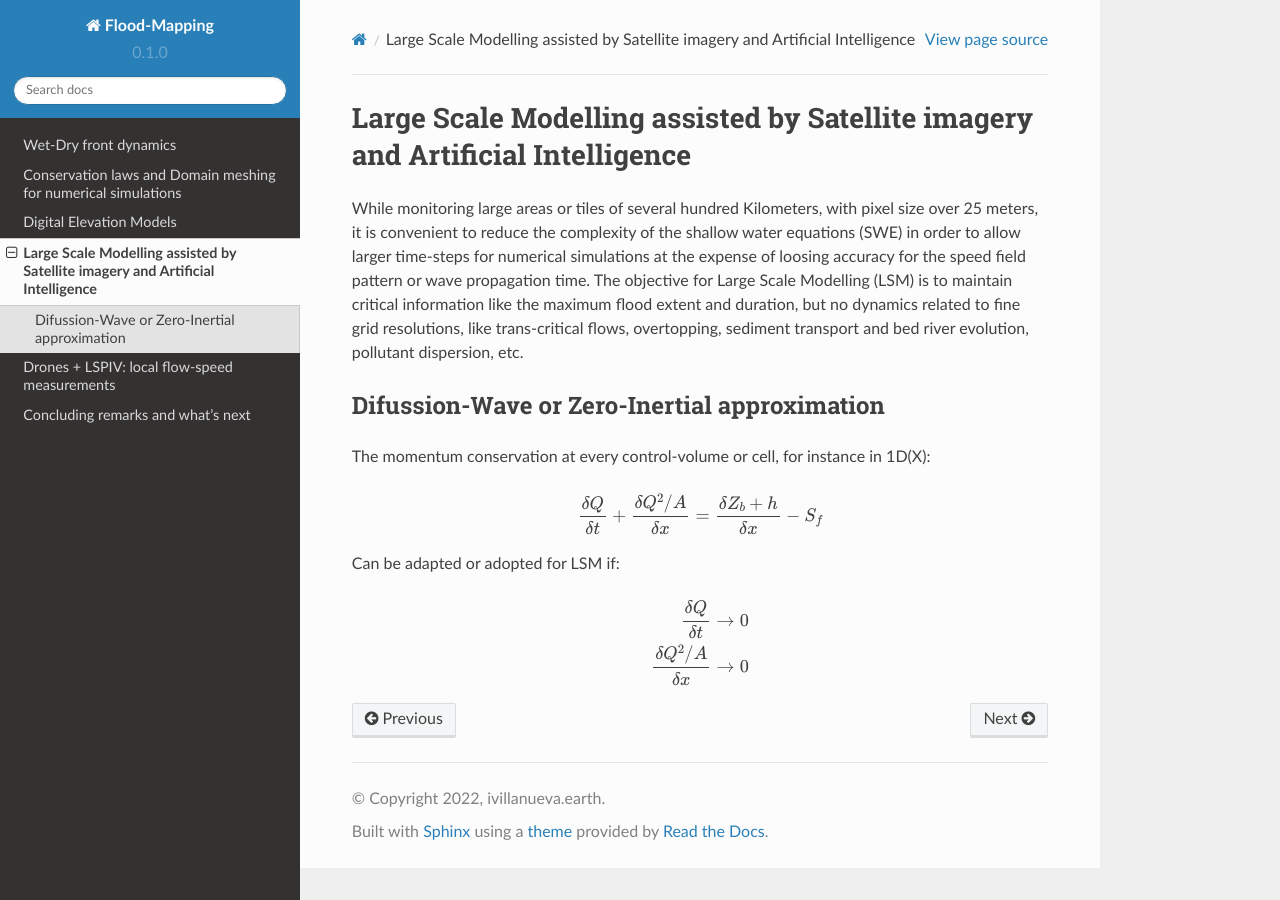
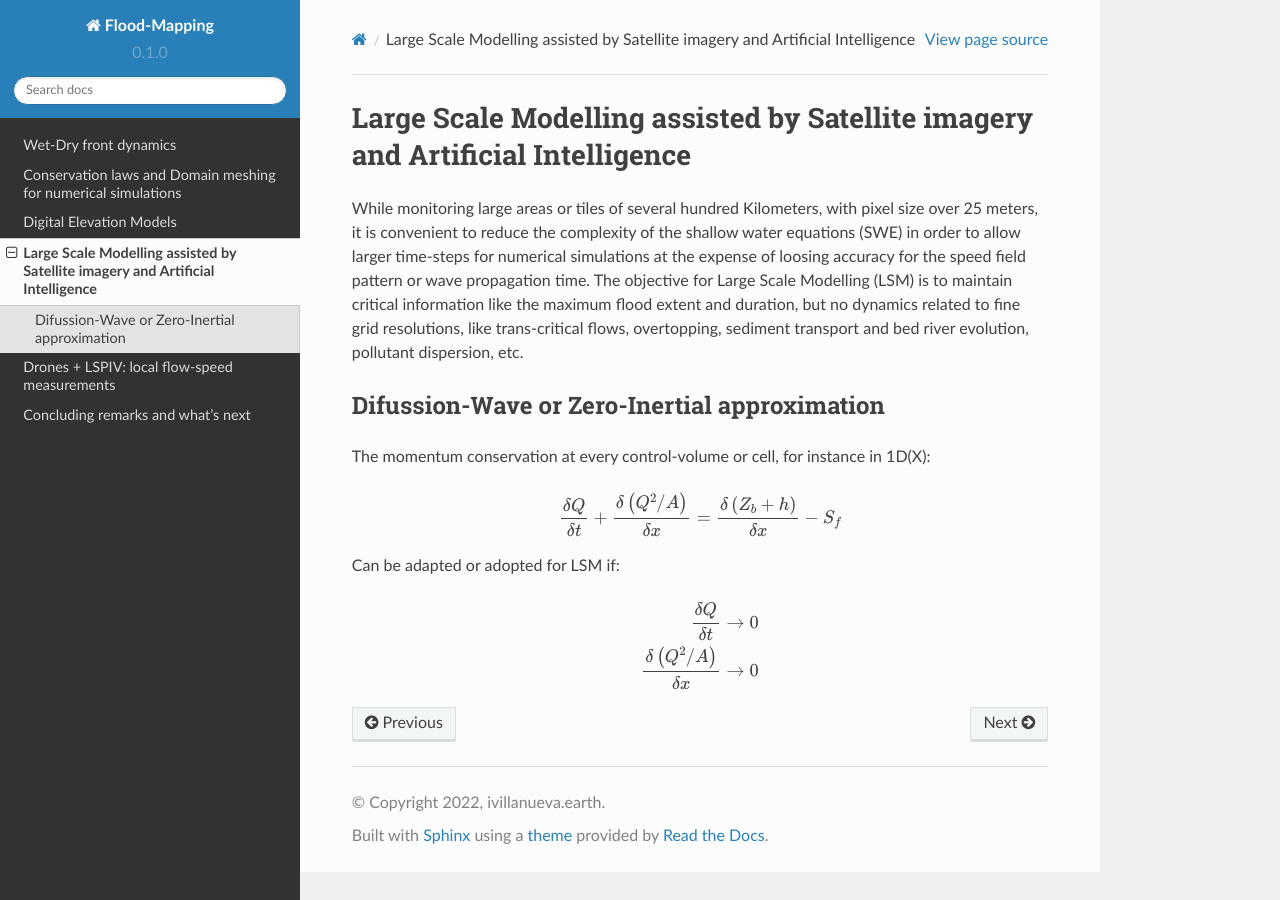
Before and after one commit to ivillamadrid/FloodMapping, a Sphinx documentation site: the page built from docs/source/lsm.rst, in a window 1280 px wide. Built offline with Sphinx 7.4.7 and the Read the Docs theme 2.0.0, drawn with Linux system fonts in a browser that asks for light colours.

Commit message:
Update lsm.rst

```diff
--- a/docs/source/lsm.rst
+++ b/docs/source/lsm.rst
@@ -14,11 +14,11 @@
 
 .. math::
 
-  \frac{\delta Q} {\delta t} + \frac{\delta Q^2/A} {\delta x} = \frac{\delta Z_b+h} {\delta x}-S_f
+  \frac{\delta Q} {\delta t} + \frac{\delta \left( Q^2/A \right)} {\delta x} = \frac{\delta \left( Z_b+h \right)} {\delta x}-S_f
 
 Can be adapted or adopted for LSM if:
 
 .. math::
 
   \frac{\delta Q} {\delta t} \rightarrow 0 \\
-  \frac{\delta Q^2/A} {\delta x} \rightarrow 0 \\
+  \frac{\delta \left( Q^2/A \right)} {\delta x} \rightarrow 0 \\
```
